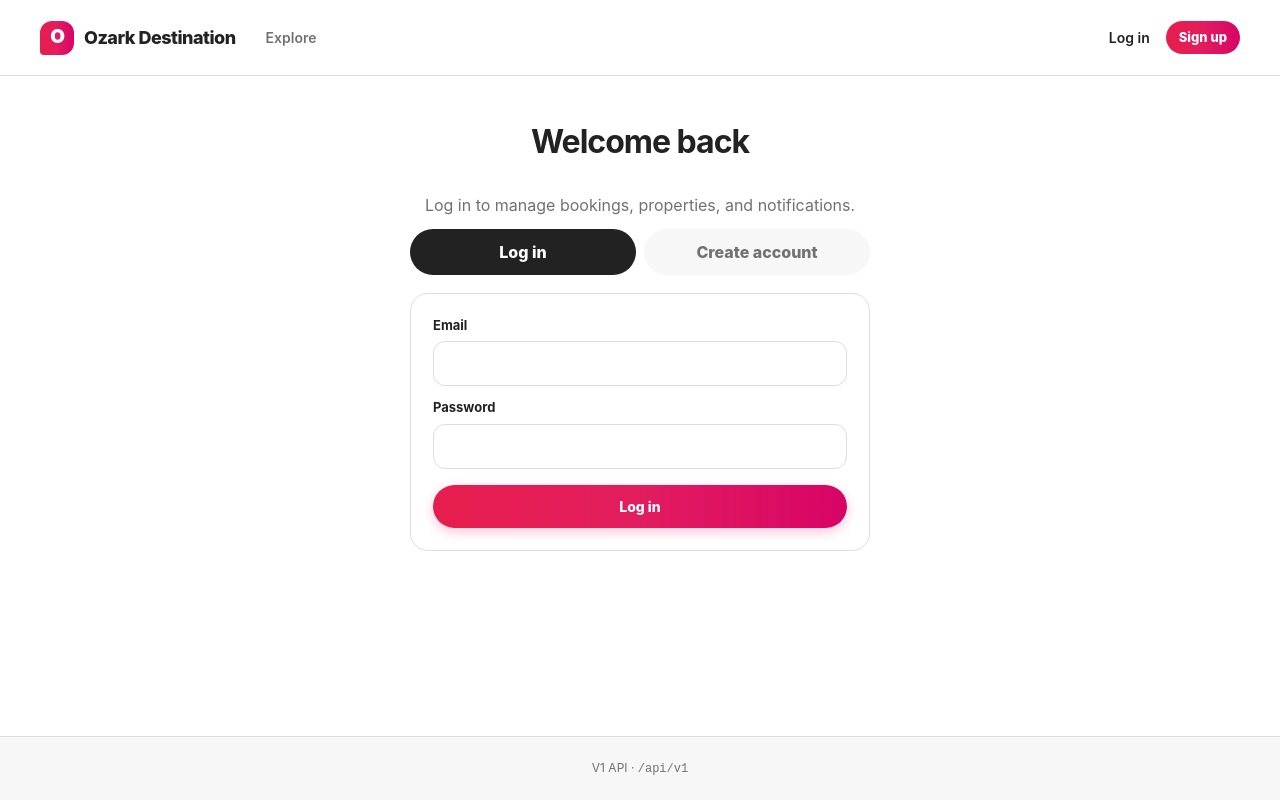
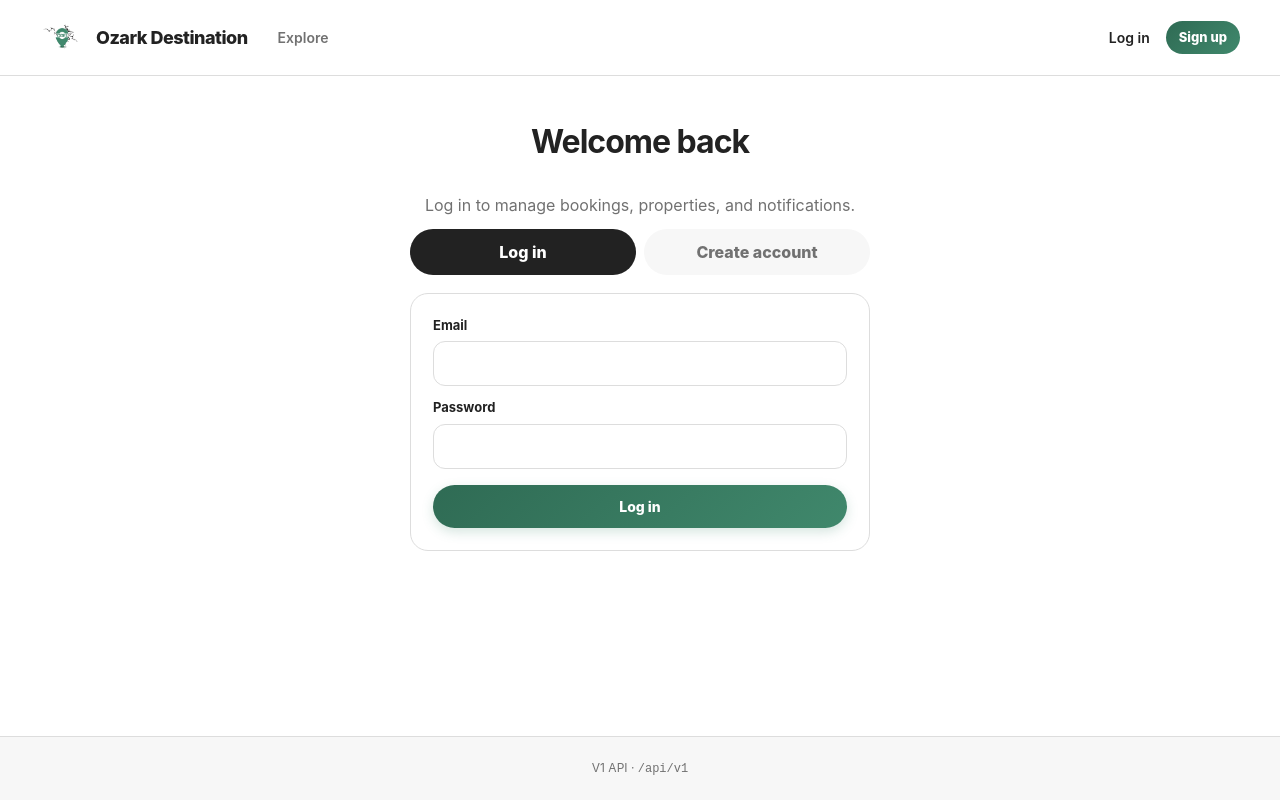
Before and after one commit to Labnan-Khan/Ozark-distination, a React (Vite) app in the folder frontend/: page /login in a window 1280 px wide. Built offline with nearby package versions, Linux system fonts and the light colour scheme; no server answers.

Commit message:
Use logo image and match frontend accent to logo color

```diff
--- a/frontend/index.html
+++ b/frontend/index.html
@@ -3,6 +3,7 @@
   <head>
     <meta charset="UTF-8" />
     <meta name="viewport" content="width=device-width, initial-scale=1.0" />
+    <link rel="icon" type="image/png" href="/ozarkIcon.png" />
     <title>Ozark Destination — Property Rentals</title>
   </head>
   <body>
--- a/frontend/src/components/Layout.jsx
+++ b/frontend/src/components/Layout.jsx
@@ -31,7 +31,7 @@ export function Layout() {
     <div className="app-shell">
       <header className="topbar">
         <Link className="brand" to="/">
-          <span className="brand-mark" aria-hidden="true">O</span>
+          <img className="brand-logo" src="/ozarkIcon.png" alt="" aria-hidden="true" />
           <span className="brand-text">Ozark Destination</span>
         </Link>
         <nav className="nav">
--- a/frontend/src/styles.css
+++ b/frontend/src/styles.css
@@ -1,12 +1,12 @@
 :root {
-  --red: #ff385c;
-  --red-dark: #d70466;
-  --red-gradient: linear-gradient(90deg, #e61e4d 0%, #e31c5f 50%, #d70466 100%);
+  --accent: #40886c;
+  --accent-dark: #2f6b54;
+  --accent-gradient: linear-gradient(135deg, #2f6b54 0%, #40886c 100%);
   --ink: #222222;
   --muted: #717171;
   --line: #dddddd;
   --soft: #f7f7f7;
-  --green: #008a05;
+  --green: #2f6b54;
   --shadow: 0 8px 28px rgba(0, 0, 0, 0.08);
 
   font-family: "Nunito Sans", "Avenir Next", Inter, ui-sans-serif, system-ui, -apple-system, BlinkMacSystemFont, "Segoe UI", sans-serif;
@@ -68,17 +68,12 @@ button:disabled { cursor: not-allowed; opacity: 0.5; }
   white-space: nowrap;
 }
 
-.brand-mark {
-  width: 34px;
+.brand-logo {
+  display: block;
+  width: 46px;
   height: 34px;
-  display: grid;
-  place-items: center;
-  border-radius: 12px 12px 12px 4px;
-  background: var(--red-gradient);
-  color: #fff;
-  font-weight: 900;
-  font-size: 19px;
-  letter-spacing: -1px;
+  object-fit: contain;
+  object-position: left center;
 }
 
 .brand-text {
@@ -116,7 +111,7 @@ button:disabled { cursor: not-allowed; opacity: 0.5; }
 
 .nav a:hover { color: var(--ink); }
 .nav a.active { color: var(--ink); font-weight: 700; }
-.nav a.active::after { background: var(--red); }
+.nav a.active::after { background: var(--accent); }
 
 .nav-actions {
   display: flex;
@@ -132,7 +127,7 @@ button:disabled { cursor: not-allowed; opacity: 0.5; }
 .badge-link { position: relative; }
 .badge {
   display: inline-block;
-  background: var(--red);
+  background: var(--accent);
   color: white;
   border-radius: 999px;
   padding: 0 6px;
@@ -181,14 +176,14 @@ p { margin: 0 0 12px; }
   align-items: center;
   justify-content: center;
   gap: 6px;
-  background: var(--red-gradient);
+  background: var(--accent-gradient);
   color: #fff;
   border: 0;
   border-radius: 999px;
   padding: 11px 18px;
   font-weight: 800;
   font-size: 14px;
-  box-shadow: 0 4px 12px rgba(225, 28, 95, 0.24);
+  box-shadow: 0 4px 12px rgba(64, 136, 108, 0.22);
   transition: transform 0.15s ease, filter 0.15s ease;
 }
 .button:hover { color: #fff; filter: brightness(1.04); transform: translateY(-1px); }
@@ -218,8 +213,8 @@ textarea { min-height: 100px; resize: vertical; }
 
 input:focus, select:focus, textarea:focus {
   outline: none;
-  border-color: var(--red);
-  box-shadow: 0 0 0 3px rgba(255, 56, 92, 0.14);
+  border-color: var(--accent);
+  box-shadow: 0 0 0 3px rgba(64, 136, 108, 0.16);
 }
 
 label {
@@ -242,7 +237,7 @@ label {
 
 .eyebrow {
   display: inline-block;
-  color: var(--red);
+  color: var(--accent);
   font-size: 12px;
   font-weight: 900;
   letter-spacing: 0.16em;
@@ -319,11 +314,11 @@ label {
   border: 0;
   border-radius: 999px;
   padding: 13px 20px;
-  background: var(--red-gradient);
+  background: var(--accent-gradient);
   color: #fff;
   font-weight: 800;
   font-size: 14px;
-  box-shadow: 0 4px 12px rgba(225, 28, 95, 0.24);
+  box-shadow: 0 4px 12px rgba(64, 136, 108, 0.22);
 }
 
 .search-submit span { font-size: 18px; margin-right: 4px; }
```
Also changed, not shown: frontend/public/ozarkIcon.png (added).
